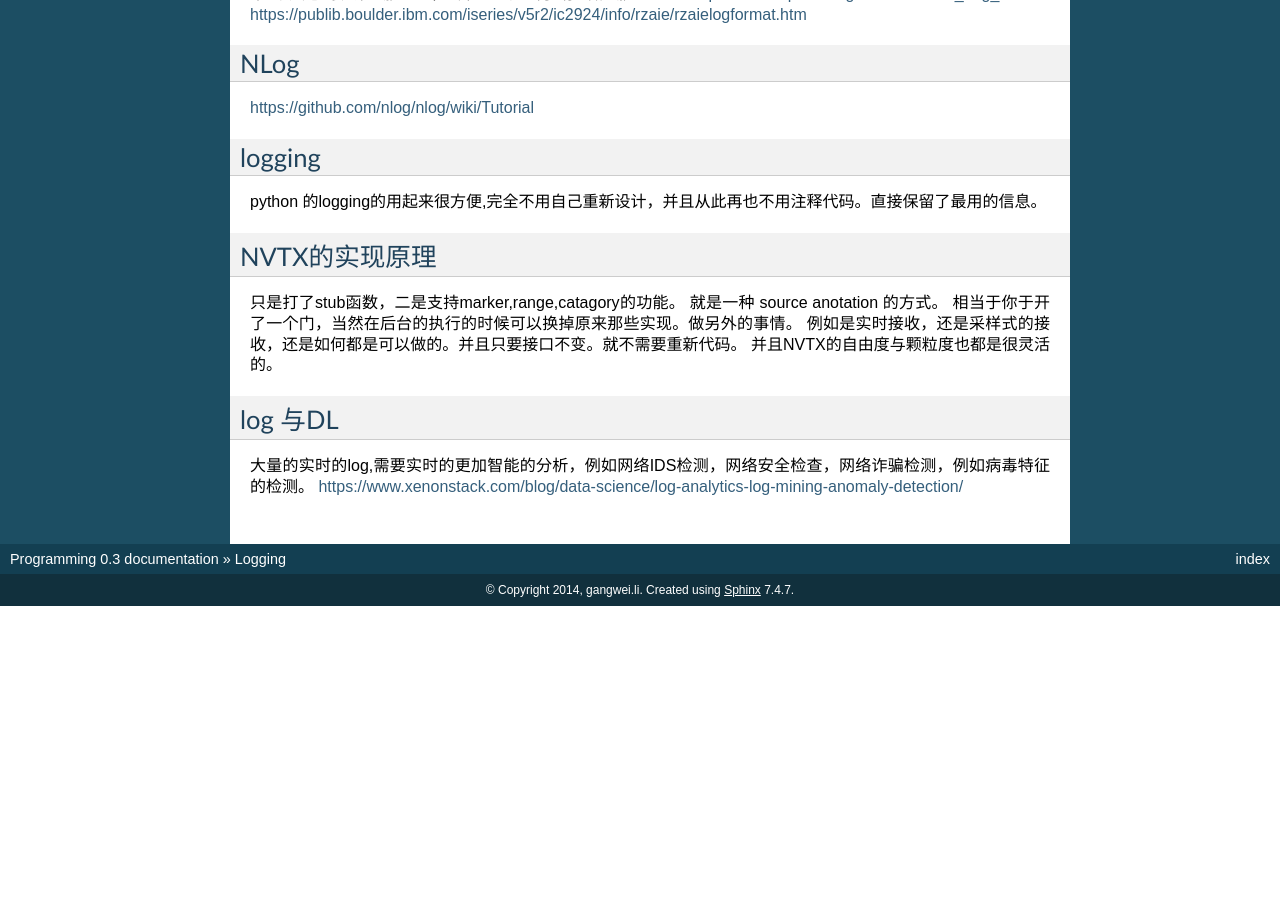
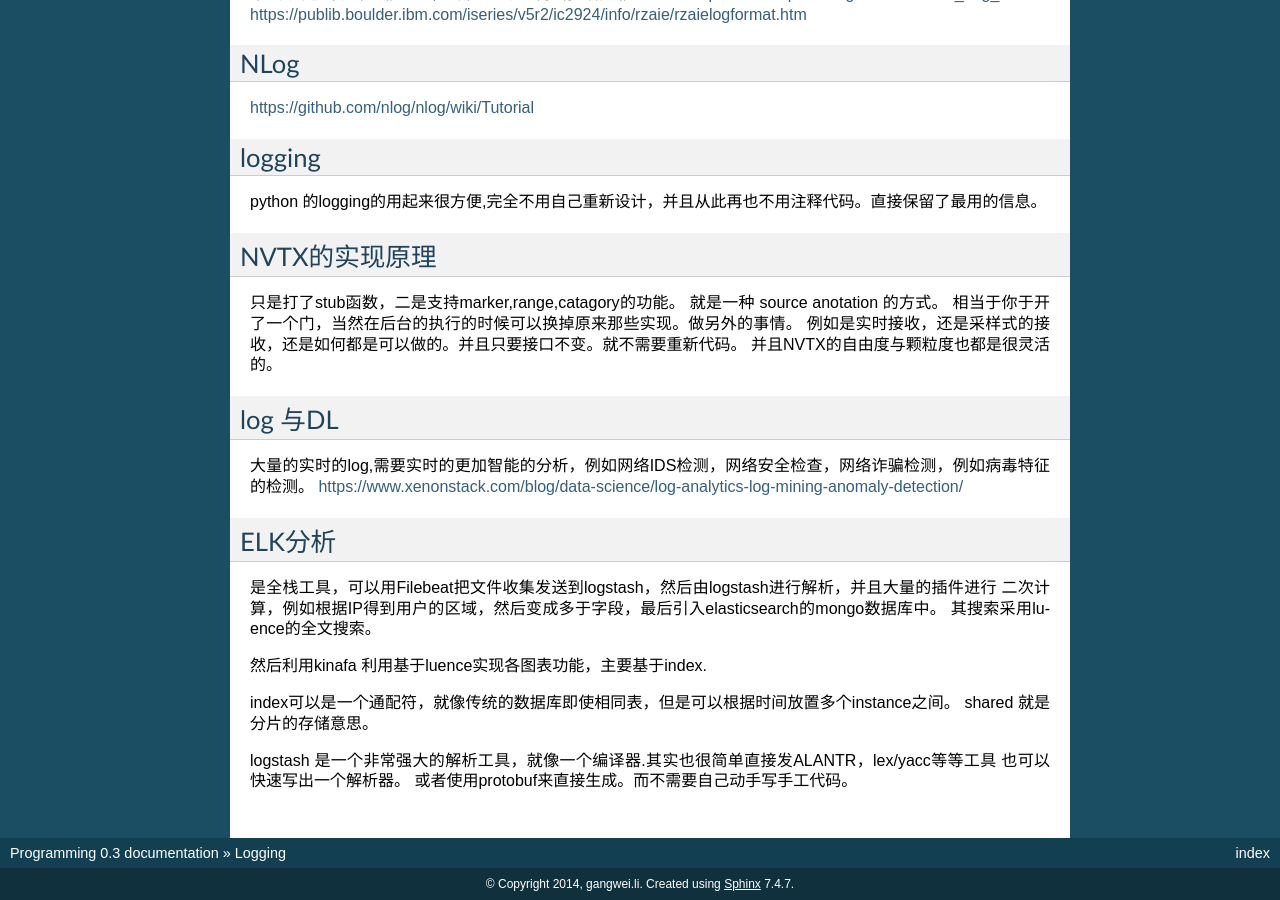
Before and after one commit to gwli/Programming, a Sphinx documentation site: the page built from source/content/Stage_2/logging.rst, in a window 1280 px wide and 900 px high, scrolled down 2478 px. Built offline with Sphinx 7.4.7, drawn with Linux system fonts in a browser that asks for light colours; before the commit the page ends 3084 px from its top, so only the background shows below that.

Commit message:
ELK的总结

```diff
--- a/source/content/Stage_2/logging.rst
+++ b/source/content/Stage_2/logging.rst
@@ -177,3 +177,20 @@ log 与DL
 
 大量的实时的log,需要实时的更加智能的分析，例如网络IDS检测，网络安全检查，网络诈骗检测，例如病毒特征的检测。
 https://www.xenonstack.com/blog/data-science/log-analytics-log-mining-anomaly-detection/
+
+
+
+ELK分析
+=======
+
+是全栈工具，可以用Filebeat把文件收集发送到logstash，然后由logstash进行解析，并且大量的插件进行
+二次计算，例如根据IP得到用户的区域，然后变成多于字段，最后引入elasticsearch的mongo数据库中。
+其搜索采用luence的全文搜索。
+
+然后利用kinafa 利用基于luence实现各图表功能，主要基于index.
+
+index可以是一个通配符，就像传统的数据库即使相同表，但是可以根据时间放置多个instance之间。
+shared 就是分片的存储意思。
+
+logstash 是一个非常强大的解析工具，就像一个编译器.其实也很简单直接发ALANTR，lex/yacc等等工具
+也可以快速写出一个解析器。 或者使用protobuf来直接生成。而不需要自己动手写手工代码。
```
